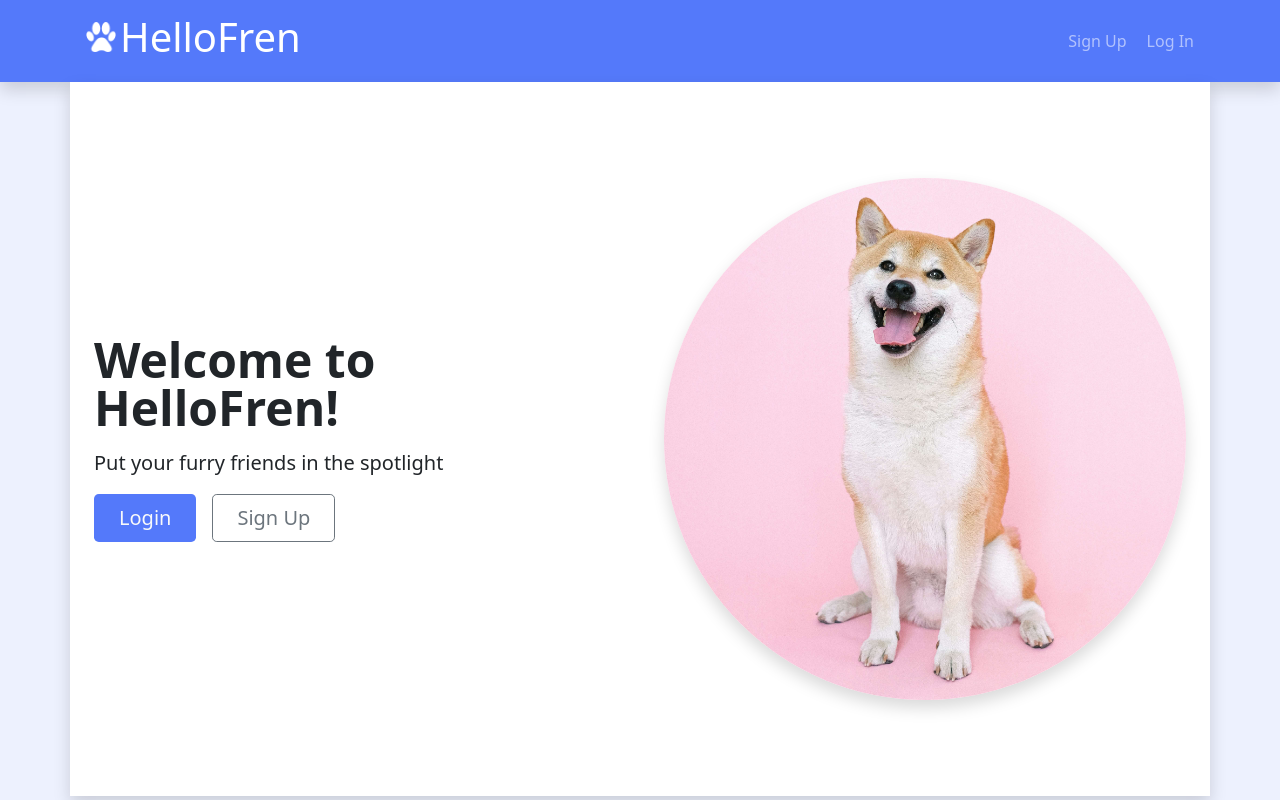
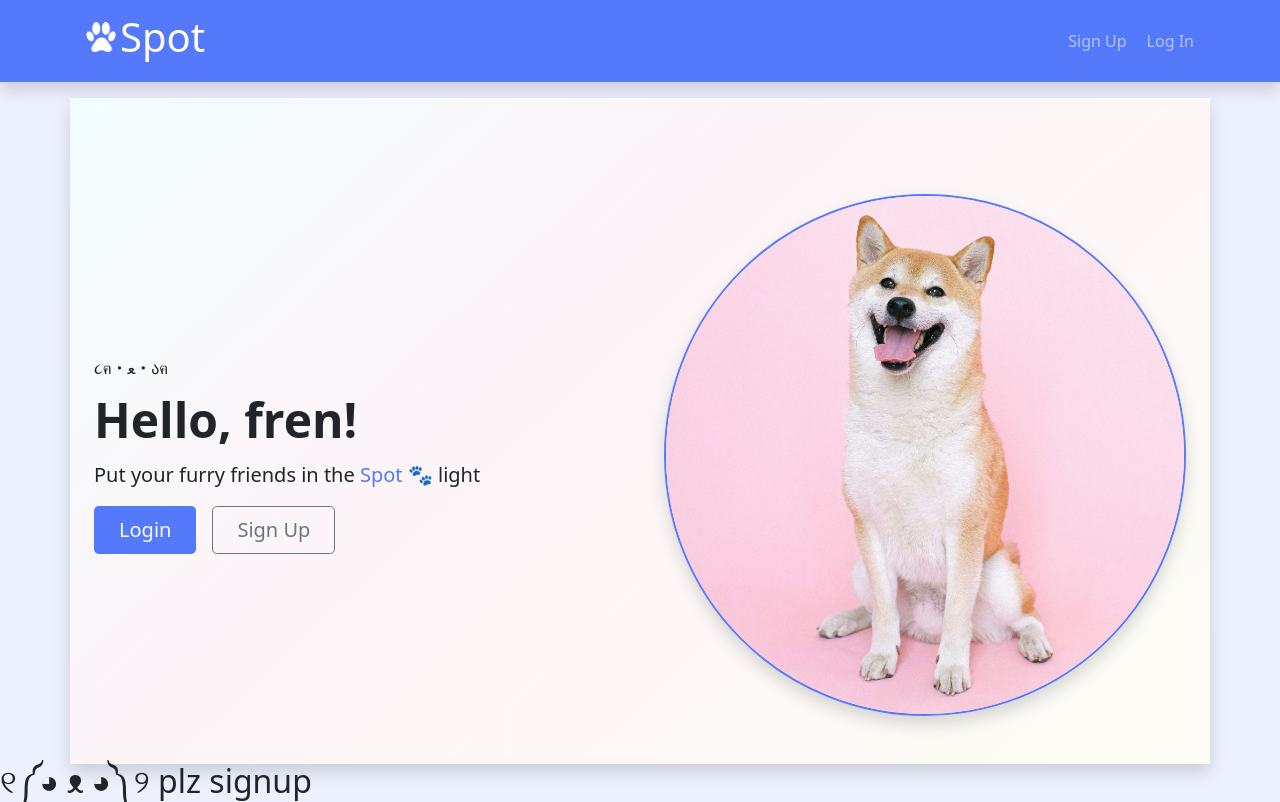
Before and after one commit to mo-shawa/spot, a Django app: page / in a window 1280 px wide. Run offline with Django 3.2, Linux system fonts and the light colour scheme.

Commit message:
add favicon and style landing

```diff
--- a/main_app/static/css/style.css
+++ b/main_app/static/css/style.css
@@ -1,8 +1,38 @@
+.hero {
+	background: linear-gradient(137.42deg, #00d5ff0c 0%, #d026700d 40%, #b9b6000a 100%) !important;
+}
+
+body {
+	position: relative;
+}
+
+.slide {
+	position: absolute;
+	bottom: 0;
+	opacity: 0;
+	animation: in 5s ease-in-out forwards;
+	animation-delay: 3s;
+
+}
+
+@keyframes in {
+	from {
+		margin-bottom: -40%;
+		opacity: 0;
+	}
+
+	to {
+		margin-bottom: 0;
+		opacity: 1;
+	}
+}
+
 a {
 	text-decoration: none;
 	color: #5479fa;
 	transition: color 200ms ease-in-out;
 }
+
 a:hover {
 	color: #2f4288;
 }
@@ -10,6 +40,7 @@ a:hover {
 .spot-text {
 	color: #5479fa;
 }
+
 .spot-text::after {
 	content: "";
 	height: 10px;
@@ -18,12 +49,15 @@ a:hover {
 	left: 0;
 	bottom: 0;
 }
+
 .spot-bg {
 	background-color: #5479fa;
 }
+
 .spot-bg-50 {
 	background-color: rgba(84, 120, 250, 0.5);
 }
+
 .spot-bg-25 {
 	background-color: rgba(84, 120, 250, 0.25);
 }
@@ -40,7 +74,7 @@ body {
 	background: rgba(84, 120, 250, 0.1);
 }
 
-body > .container {
+body>.container {
 	background: white;
 }
 
@@ -70,10 +104,15 @@ body > .container {
 	border-radius: 50%;
 }
 
-.img-crop > img,
-.img-crop-s > img {
+.img-crop>img,
+.img-crop-s>img {
 	display: inline;
 	margin: 0 auto;
 	height: 100%;
 	width: auto;
 }
+
+.borders {
+	border: 5px solid red !important;
+	/* box-shadow: #5479fa 0px 0px 10px !important; */
+}
--- a/main_app/templates/base.html
+++ b/main_app/templates/base.html
@@ -7,8 +7,8 @@
 	<meta charset="UTF-8" />
 	<meta name="viewport" content="width=device-width, initial-scale=1.0" />
 	<meta http-equiv="X-UA-Compatible" content="ie=edge" />
-	<title>HelloFren</title>
-
+	<title>Spot</title>
+	<link rel="shortcut icon" type="image/png" href="{% static 'favicon.ico' %}" />
 	<link rel="stylesheet" href="https://cdn.jsdelivr.net/npm/bootstrap@5.1.3/dist/css/bootstrap.min.css"
 		integrity="sha384-1BmE4kWBq78iYhFldvKuhfTAU6auU8tT94WrHftjDbrCEXSU1oBoqyl2QvZ6jIW3" crossorigin="anonymous" />
 	<link rel="stylesheet" type="text/css" href="{% static 'css/style.css' %}" />
--- a/main_app/templates/landing.html
+++ b/main_app/templates/landing.html
@@ -7,24 +7,25 @@
     <meta charset="UTF-8" />
     <meta name="viewport" content="width=device-width, initial-scale=1.0" />
     <meta http-equiv="X-UA-Compatible" content="ie=edge" />
-    <title>HelloFren</title>
+    <title>Spot</title>
+    <link rel="shortcut icon" type="image/png" href="{% static 'favicon.ico' %}" />
 
     <link rel="stylesheet" href="https://cdn.jsdelivr.net/npm/bootstrap@5.1.3/dist/css/bootstrap.min.css"
         integrity="sha384-1BmE4kWBq78iYhFldvKuhfTAU6auU8tT94WrHftjDbrCEXSU1oBoqyl2QvZ6jIW3" crossorigin="anonymous" />
-    <link rel="stylesheet" type="text/css" href="{% static 'css/style.css' %}" />
     <script src="https://cdn.jsdelivr.net/npm/bootstrap@5.1.3/dist/js/bootstrap.min.js"
         integrity="sha384-QJHtvGhmr9XOIpI6YVutG+2QOK9T+ZnN4kzFN1RtK3zEFEIsxhlmWl5/YESvpZ13"
         crossorigin="anonymous"></script>
+    <link rel="stylesheet" type="text/css" href="{% static 'css/style.css' %}" />
 
 </head>
 
-<body>
+<body style="min-height: 100vh;">
     <header class=" spot-bg shadow">
         <nav class="navbar navbar-dark container">
             <a href="{% url 'post_list' %}" class="navbar-brand">
                 <div class="d-flex justify-content-start align-items-center">
                     <img style=" max-height: 30px;" class="mx-1 mb-2" src="{% static 'dog-paw.png' %}">
-                    <h1>HelloFren</h1>
+                    <h1>Spot</h1>
                 </div>
             </a>
             <div class="navbar-nav flex-row">
@@ -48,15 +49,15 @@
     </header>
 
     {% if user.is_authenticated %}
-    <div class="container col-xxl-8 px-4 py-5 shadow">
-        <div class="row flex-lg-row-reverse align-items-center g-5 py-5">
+    <div class="container col-xxl-8 px-4 pt-5 shadow">
+        <div class="row flex-lg-row-reverse align-items-center g-5 py-5 hero">
             <div class="col-10 col-sm-8 col-lg-6">
                 <img src="{% static 'hero-dog.jpg'%}" class="d-block mx-lg-auto img-fluid rounded-circle shadow "
                     alt="Bootstrap Themes" width="700" height="500" loading="lazy">
             </div>
             <div class="col-lg-6">
-                <h1 class="display-5 fw-bold lh-1 mb-3">Welcome Back!</h1>
-                <p class="lead">Catch up on what you missed!</p>
+                <h1 class="display-5 fw-bold lh-1 mb-3">We missed you!</h1>
+                <p class="lead">Catch up on what's happening</p>
                 <div class="d-grid gap-2 d-md-flex justify-content-md-start">
                     <a href="{% url 'post_list' %}"><button type="button"
                             class="btn spot-bg text-light btn-lg px-4 me-md-2">My feed</button></a>
@@ -68,15 +69,16 @@
     </div>
     {% else %}
 
-    <div class="container col-xxl-8 px-4 py-5 shadow">
-        <div class="row flex-lg-row-reverse align-items-center g-5 py-5">
+    <div class="container col-xxl-8 px-4 pt-5 shadow mt-3">
+        <div class="row flex-lg-row-reverse align-items-center justify-content-center g-5 py-5 hero">
             <div class="col-10 col-sm-8 col-lg-6">
                 <img src="{% static 'hero-dog.jpg'%}" class="d-block mx-lg-auto img-fluid rounded-circle shadow "
-                    alt="Bootstrap Themes" width="700" height="500" loading="lazy">
+                    alt="Bootstrap Themes" width="700" height="500" loading="lazy" style="border: 2px solid #5479fa;" ">
             </div>
-            <div class="col-lg-6">
-                <h1 class="display-5 fw-bold lh-1 mb-3">Welcome to HelloFren!</h1>
-                <p class="lead">Put your furry friends in the spotlight</p>
+            <div class=" col-lg-6">
+                <p class="">૮ฅ・ﻌ・აฅ</p>
+                <h1 class="display-5 fw-bold lh-1 mb-3">Hello, fren!</h1>
+                <p class="lead">Put your furry friends in the <span class="spot-text">Spot</span> 🐾 light </p>
                 <div class="d-grid gap-2 d-md-flex justify-content-md-start">
                     <a href="{% url 'login' %}"><button type="button"
                             class="btn spot-bg text-light btn-lg px-4 me-md-2">Login</button></a>
@@ -88,5 +90,5 @@
         </div>
     </div>
     {% endif %}
-
+    <h2 class="slide">୧༼◕ ᴥ ◕༽୨ plz signup</h1>
 </body>
```
Also changed, not shown: main_app/static/favicon.ico (added).
